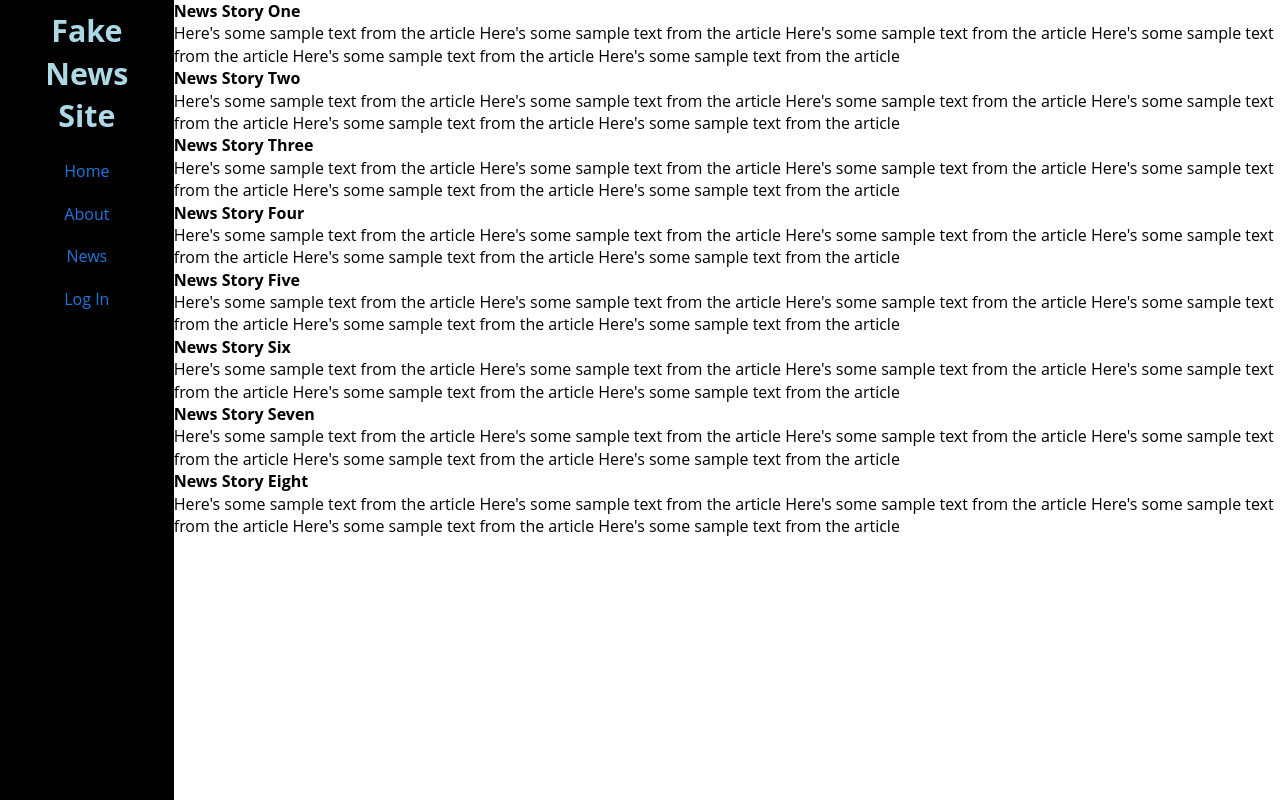
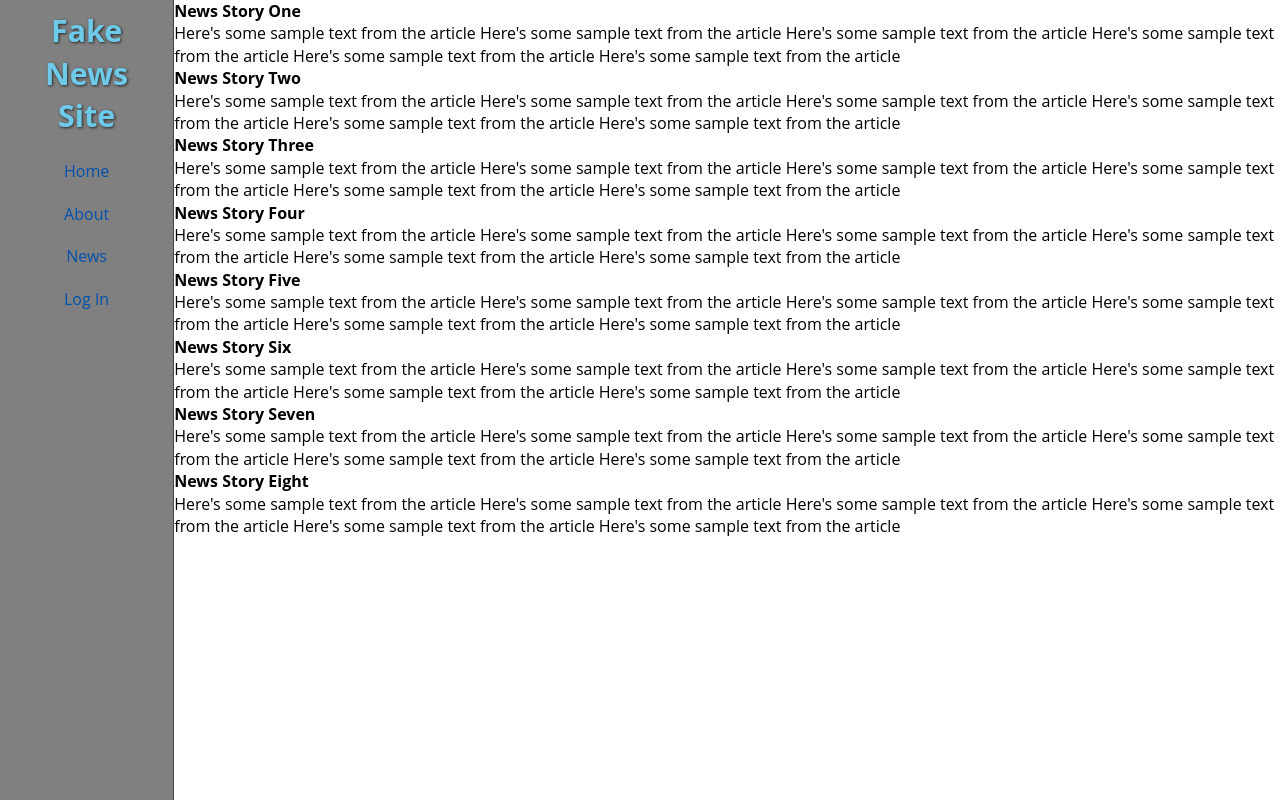
Before and after one commit to JS-goose/fake_news_react, a React (Create React App) app: page / in a window 1280 px wide. Built offline with nearby package versions, Linux system fonts and the light colour scheme.

Commit message:
updated nav styling

```diff
--- a/src/App.css
+++ b/src/App.css
@@ -14,7 +14,7 @@ body {
 }
 
 a {
-  color: rgb(33, 119, 218);
+  color: rgb(1, 81, 173);
   text-decoration: none;
 }
 
@@ -22,8 +22,9 @@ nav {
   height: 100vh;
   display: flex;
   flex-flow: column nowrap;
-  background-color: black;
+  background-color: gray;
   padding: 10px 30px;
+  border-right: 1px solid rgb(65, 65, 65);
 }
 
 nav ul {
@@ -40,9 +41,10 @@ nav ul li {
 }
 
 nav h1 {
-  color: lightblue;
+  color: rgb(110, 202, 233);
   text-align: center;
   font-size: 1.9em;
+  text-shadow: 1px 1px 3px rgb(39,39,39);
 }
 
 #news-list-container {
```
